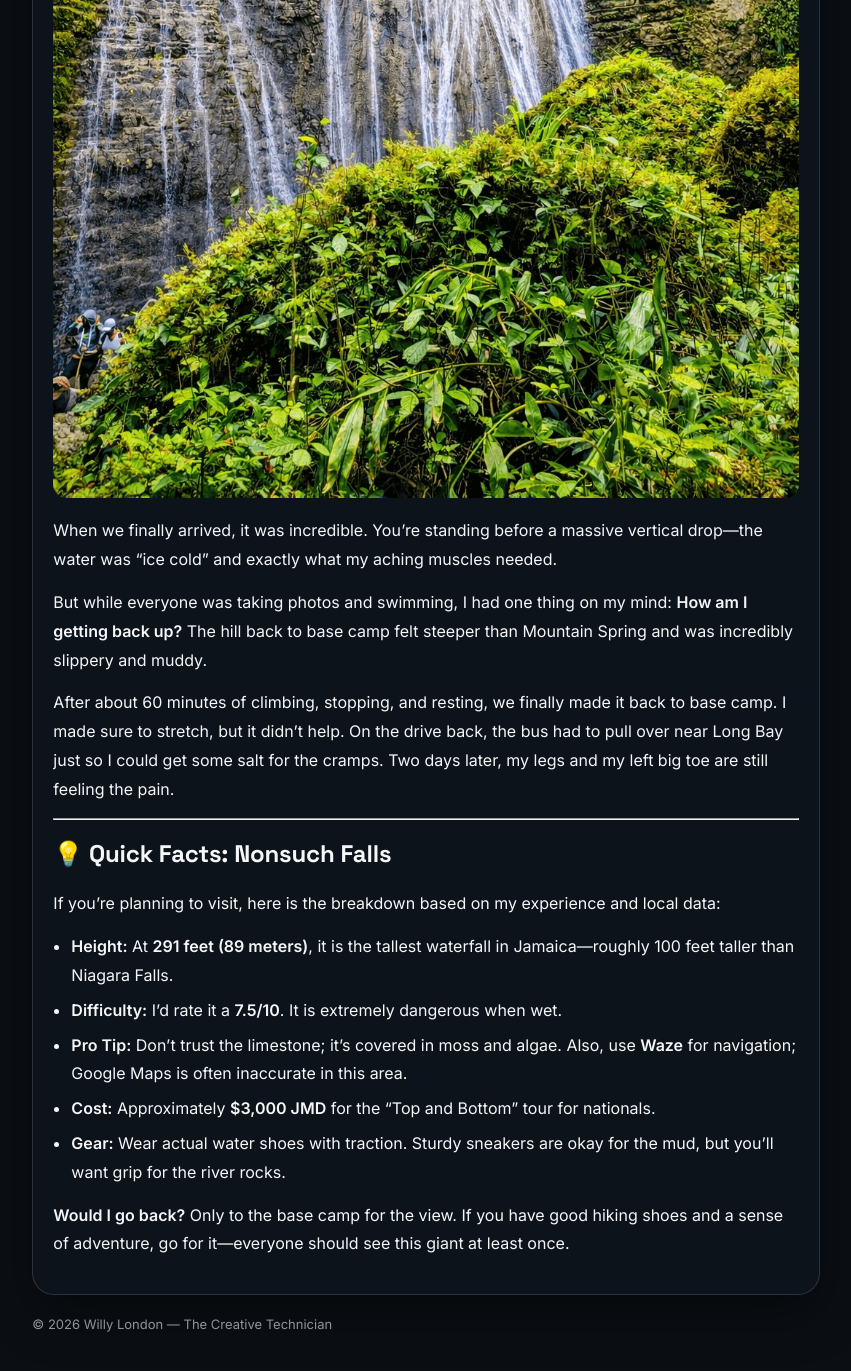
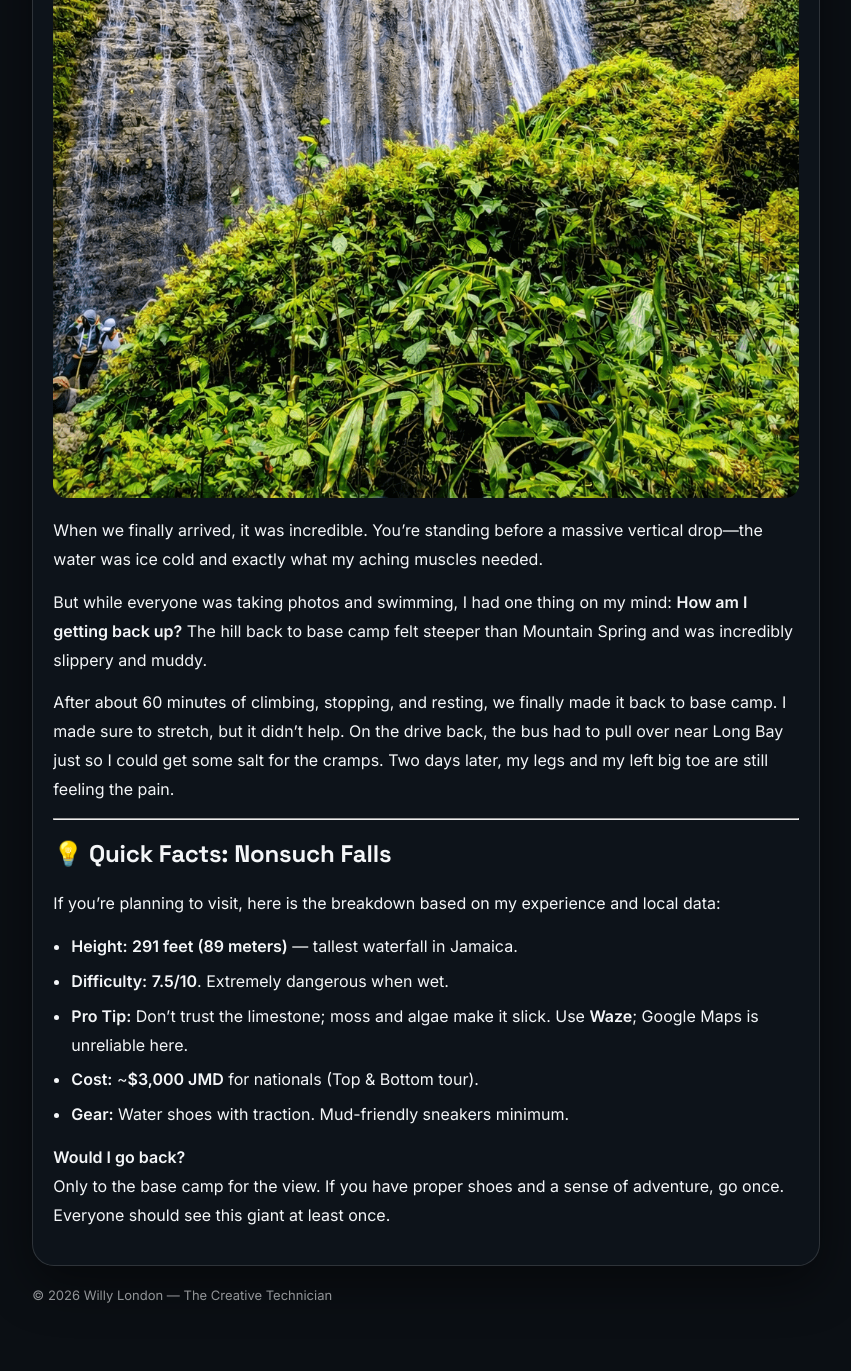
Before and after one commit to willylondon/creative-technician, a Jekyll site: the page built from _posts/2026-02-09-nonsuch-falls-survival-guide.md, in a window 1280 px wide and 1400 px high, scrolled down 3861 px. Shown: the top 1371 px of the window, without its empty margins (214-1065 px from the left). Built offline with Jekyll 4.4.1, drawn with Linux system fonts in a browser that asks for light colours.

Commit message:
Update 2026-02-09-nonsuch-falls-survival-guide.md

```diff
--- a/_posts/2026-02-09-nonsuch-falls-survival-guide.md
+++ b/_posts/2026-02-09-nonsuch-falls-survival-guide.md
@@ -3,7 +3,7 @@
 title: "Chasing Giants: My Survival Guide to Nonsuch Falls"
 date: 2026-02-09
 categories: [Hiking, Jamaica, Adventure]
-image: "/creative-technician/assets/images/nonsuch-falls.png"
+image: "{{ site.baseurl }}/assets/images/nonsuch-falls.png"
 ---
 
 ## The Journey East
@@ -14,13 +14,13 @@
 ## Axes and Ancestors
 Upon entering the base camp, I found some of my hiking friends attempting to throw axes at a target. Not only were they missing, they had no idea what they were doing. Little did they know, I grew up in the hills of St. Thomas—hunting, fishing, and farming before I was five years old. I’m a pro at this.
 
-![View from the Nonsuch base camp](/creative-technician/assets/images/nonsuch-view.png)
+![View from the Nonsuch base camp]({{ site.baseurl }}/assets/images/nonsuch-view.png)
 
 The view from the campsite was, hands down, one of the best I've ever seen. It was breathtaking, I’d live in that very spot if I could. While the others sipped coffee and tea, we signed waivers that basically asked: *"You could get injured or die; you still want to go?"* We flew the drone to get some aerial shots before heading to the start of the trail.
 
 ## The Descent (and the Fall)
 
-![Nonsuch Falls trail](/creative-technician/assets/images/nonsuch-trail.png)
+![Nonsuch Falls trail]({{ site.baseurl }}/assets/images/nonsuch-trail.png)
 
 The guides offered everyone hiking sticks. A few of us refused; I felt my ancestors would be ashamed if I used one. About 15 minutes into the trail, I deeply regretted that decision.
 
@@ -30,9 +30,9 @@
 
 ## The Reward
 
-![Nonsuch Falls waterfall](/creative-technician/assets/images/nonsuch-falls.png)
+![Nonsuch Falls waterfall]({{ site.baseurl }}/assets/images/nonsuch-falls.png)
 
-When we finally arrived, it was incredible. You’re standing before a massive vertical drop—the water was "ice cold" and exactly what my aching muscles needed.
+When we finally arrived, it was incredible. You’re standing before a massive vertical drop—the water was ice cold and exactly what my aching muscles needed.
 
 But while everyone was taking photos and swimming, I had one thing on my mind: **How am I getting back up?** The hill back to base camp felt steeper than Mountain Spring and was incredibly slippery and muddy.
 
@@ -43,10 +43,11 @@
 ## 💡 Quick Facts: Nonsuch Falls
 If you’re planning to visit, here is the breakdown based on my experience and local data:
 
-* **Height:** At **291 feet (89 meters)**, it is the tallest waterfall in Jamaica—roughly 100 feet taller than Niagara Falls.
-* **Difficulty:** I’d rate it a **7.5/10**. It is extremely dangerous when wet.
-* **Pro Tip:** Don’t trust the limestone; it’s covered in moss and algae. Also, use **Waze** for navigation; Google Maps is often inaccurate in this area.
-* **Cost:** Approximately **$3,000 JMD** for the "Top and Bottom" tour for nationals.
-* **Gear:** Wear actual water shoes with traction. Sturdy sneakers are okay for the mud, but you'll want grip for the river rocks.
+* **Height:** **291 feet (89 meters)** — tallest waterfall in Jamaica.
+* **Difficulty:** **7.5/10**. Extremely dangerous when wet.
+* **Pro Tip:** Don’t trust the limestone; moss and algae make it slick. Use **Waze**; Google Maps is unreliable here.
+* **Cost:** ~**$3,000 JMD** for nationals (Top & Bottom tour).
+* **Gear:** Water shoes with traction. Mud-friendly sneakers minimum.
 
-**Would I go back?** Only to the base camp for the view. If you have good hiking shoes and a sense of adventure, go for it—everyone should see this giant at least once.
+**Would I go back?**
+Only to the base camp for the view. If you have proper shoes and a sense of adventure, go once. Everyone should see this giant at least once.
```
